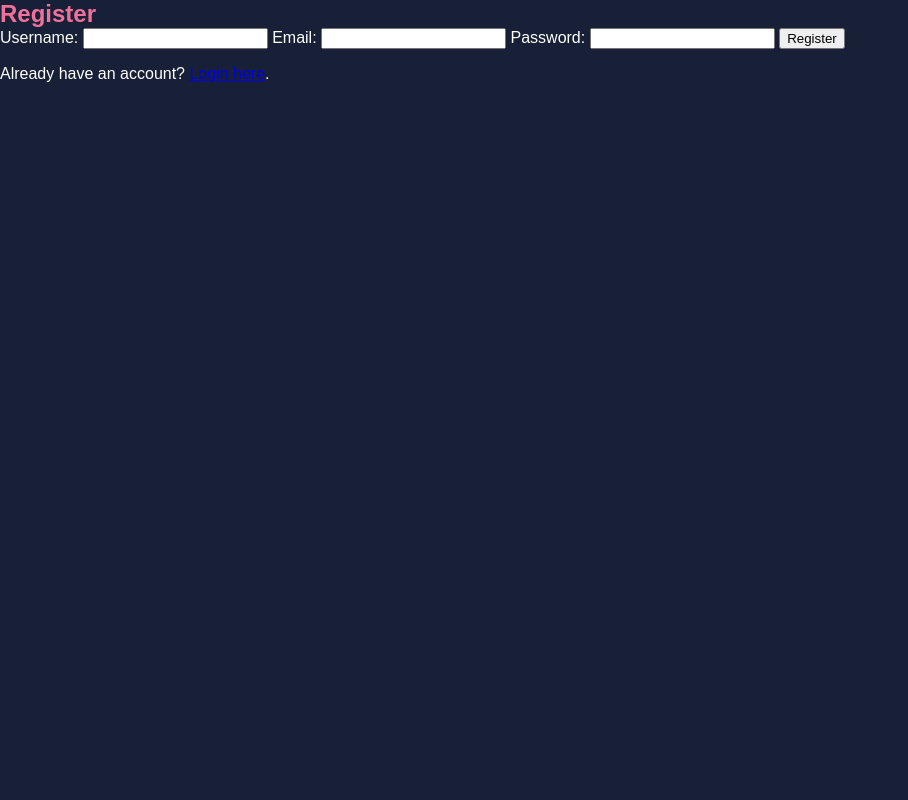
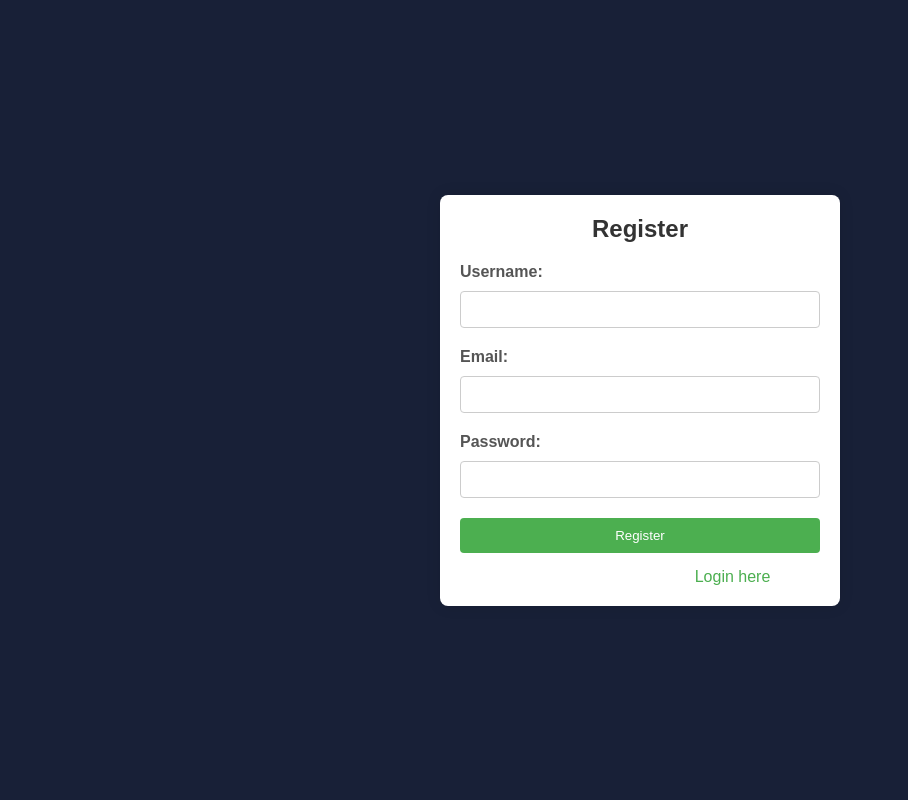
Before and after one commit to gsaiganesh283/makeit-interview-portal, a PHP site: page /register.php in a window 1280 px wide. Shown: the whole page, without its empty margins (0-908 px from the left). Run offline with PHP 8.4, Linux system fonts and the light colour scheme.

Commit message:
client styles is updated

```diff
--- a/client/styles.css
+++ b/client/styles.css
@@ -261,3 +261,245 @@ main {
   cursor: pointer;
   margin-top: 10px;
 }
+
+/* Basic reset */
+* {
+  margin: 0;
+  padding: 0;
+  box-sizing: border-box;
+}
+
+/* Set body height to 100% */
+html, body {
+  height: 100%;
+  font-family: Arial, sans-serif;
+}
+
+/* Centering the container */
+.container {
+  display: flex;
+  justify-content: center;
+  align-items: center;
+  height: 100%;
+}
+
+/* Form styling */
+form {
+  background-color: #f2f2f2;
+  padding: 20px;
+  border-radius: 8px;
+  box-shadow: 0px 0px 15px rgba(0, 0, 0, 0.1);
+  width: 100%;
+  max-width: 400px;
+}
+
+h1 {
+  text-align: center;
+  margin-bottom: 20px;
+}
+
+label {
+  display: block;
+  margin-bottom: 10px;
+  font-weight: bold;
+}
+
+input[type="text"], input[type="password"] {
+  width: 100%;
+  padding: 10px;
+  margin-bottom: 20px;
+  border: 1px solid #ccc;
+  border-radius: 4px;
+}
+
+button {
+  width: 100%;
+  padding: 10px;
+  background-color: #4CAF50;
+  color: white;
+  border: none;
+  border-radius: 4px;
+  cursor: pointer;
+}
+
+button:hover {
+  background-color: #45a049;
+}
+
+p {
+  text-align: center;
+  margin-top: 15px;
+}
+
+a {
+  color: #4CAF50;
+  text-decoration: none;
+}
+
+a:hover {
+  text-decoration: underline;
+}
+
+
+/* Basic reset */
+* {
+  margin: 0;
+  padding: 0;
+  box-sizing: border-box;
+}
+
+/* Set body height to 100% */
+html, body {
+  height: 100%;
+  font-family: Arial, sans-serif;
+}
+
+/* Centering the container */
+.container {
+  display: flex;
+  justify-content: center;
+  align-items: center;
+  height: 100%;
+}
+
+/* Form styling */
+form {
+  background-color: #f2f2f2;
+  padding: 20px;
+  border-radius: 8px;
+  box-shadow: 0px 0px 15px rgba(0, 0, 0, 0.1);
+  width: 100%;
+  max-width: 400px;
+}
+
+h1 {
+  text-align: center;
+  margin-bottom: 20px;
+}
+
+label {
+  display: block;
+  margin-bottom: 10px;
+  font-weight: bold;
+}
+
+input[type="text"], input[type="email"], input[type="password"] {
+  width: 100%;
+  padding: 10px;
+  margin-bottom: 20px;
+  border: 1px solid #ccc;
+  border-radius: 4px;
+}
+
+button {
+  width: 100%;
+  padding: 10px;
+  background-color: #4CAF50;
+  color: white;
+  border: none;
+  border-radius: 4px;
+  cursor: pointer;
+}
+
+button:hover {
+  background-color: #45a049;
+}
+
+p {
+  text-align: center;
+  margin-top: 15px;
+}
+
+a {
+  color: #4CAF50;
+  text-decoration: none;
+}
+
+a:hover {
+  text-decoration: underline;
+}
+/* Basic reset */
+* {
+    margin: 0;
+    padding: 0;
+    box-sizing: border-box;
+}
+
+/* Set body height to 100% */
+html, body {
+    height: 100%;
+    font-family: Arial, sans-serif;
+}
+
+/* Centering the container */
+.container {
+    display: flex;
+    justify-content: center;
+    align-items: center;
+    height: 100%;
+}
+
+/* Form styling */
+form {
+    background-color: #ffffff; /* White background for the form */
+    padding: 20px;
+    border-radius: 8px;
+    box-shadow: 0px 0px 15px rgba(0, 0, 0, 0.1);
+    width: 100%;
+    max-width: 400px;
+}
+
+h1 {
+    text-align: center;
+    margin-bottom: 20px;
+    color: #333333; /* Dark gray color for the heading */
+}
+
+label {
+    display: block;
+    margin-bottom: 10px;
+    font-weight: bold;
+    color: #555555; /* Medium gray color for labels */
+}
+
+input[type="text"], input[type="email"], input[type="password"] {
+    width: 100%;
+    padding: 10px;
+    margin-bottom: 20px;
+    border: 1px solid #cccccc; /* Light gray border for input fields */
+    border-radius: 4px;
+    color: #333333; /* Dark gray text color for input fields */
+}
+
+input[type="text"]:focus, input[type="email"]:focus, input[type="password"]:focus {
+    border-color: #4CAF50; /* Green border color on focus */
+    outline: none;
+}
+
+button {
+    width: 100%;
+    padding: 10px;
+    background-color: #4CAF50; /* Green background color for buttons */
+    color: white;
+    border: none;
+    border-radius: 4px;
+    cursor: pointer;
+}
+
+button:hover {
+    background-color: #45a049; /* Darker green on hover */
+}
+
+p {
+    text-align: center;
+    margin-top: 15px;
+}
+
+a {
+    color: #4CAF50; /* Green color for links */
+    text-decoration: none;
+}
+
+a:hover {
+    text-decoration: underline;
+}
```
